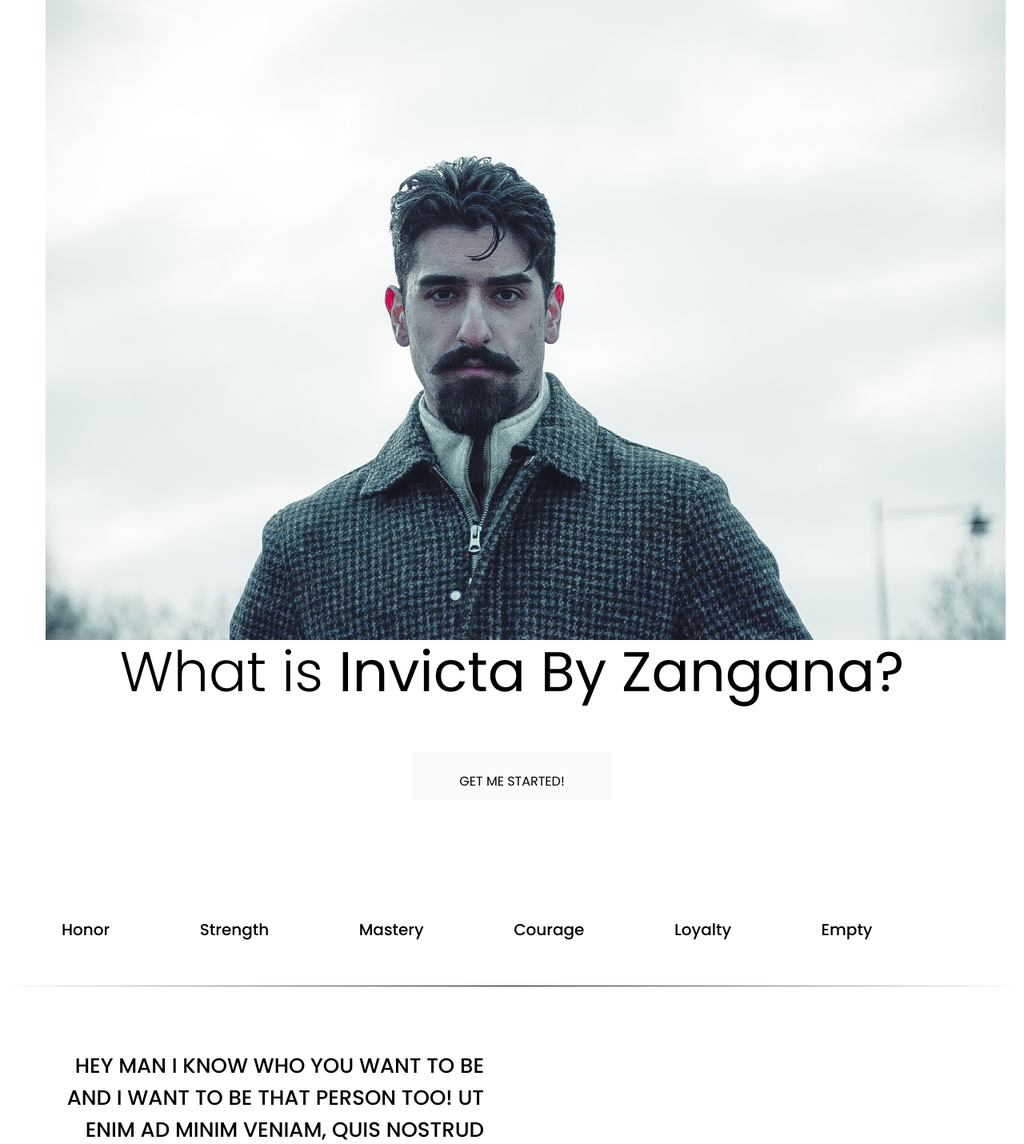
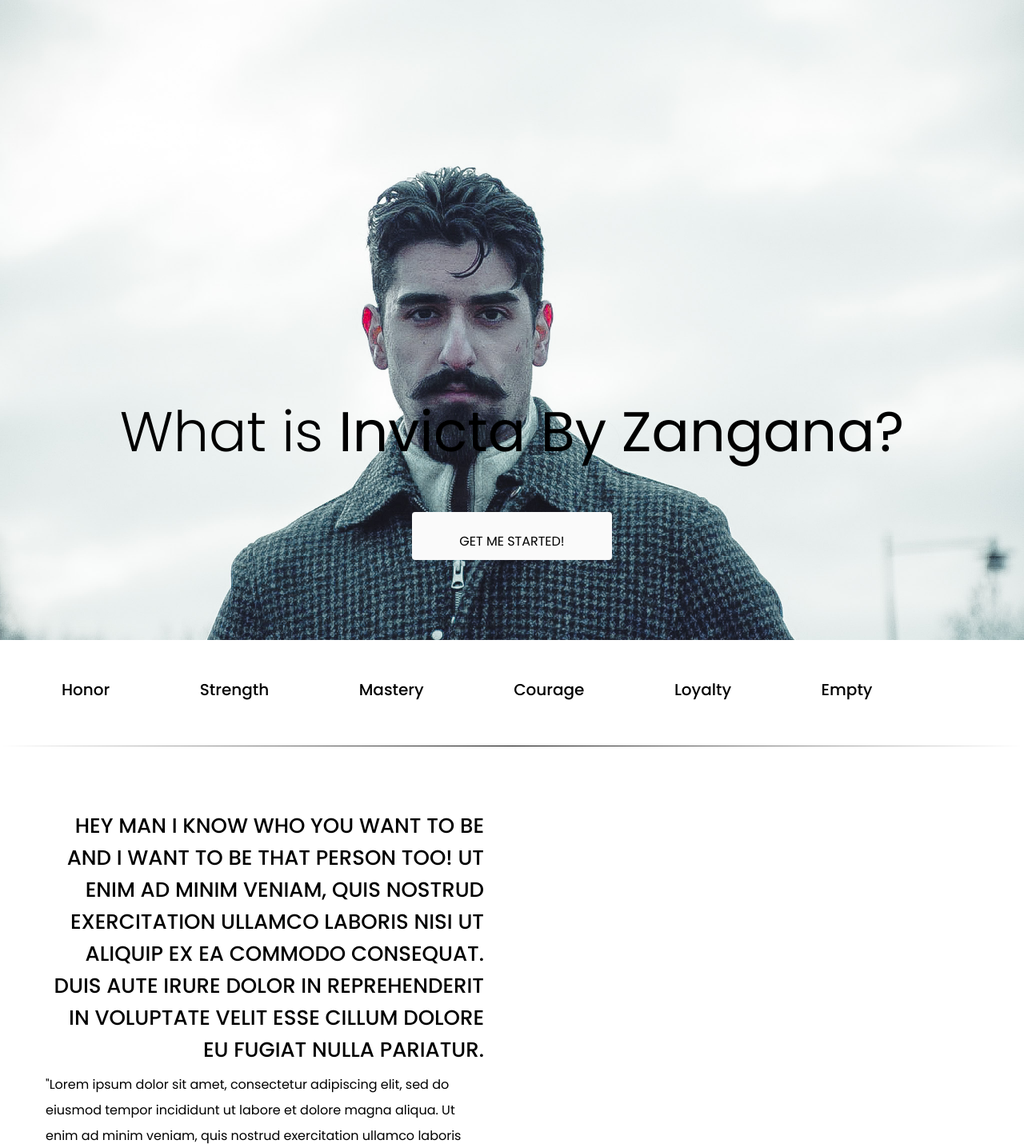
Before and after one commit to SanZangana/InvictaByZangana, a Django app: page / in a window 1280 px wide. Shown: the part 56-1486 px from the top of the page at 80% size. Run offline with Django 3.2, Linux system fonts and the light colour scheme.

Commit message:
Add img for '.banner'

```diff
--- a/static/css/style.css
+++ b/static/css/style.css
@@ -65,8 +65,9 @@ body{
     transition: ease-in-out 0.6s;
     transform: scale(1.2);
   }
-  .banner img {
+  .banner {
     height: 100vh;
+    background: url(../images/berg_img.jpg) no-repeat;
     background-size: cover;
     background-position: top;
     display: flex;
--- a/templates/home.html
+++ b/templates/home.html
@@ -6,7 +6,6 @@
 <section class="banner" data-scene>
     <div class="container-ny">
         <div class="text-ny">
-            <img src="{% static 'images/berg_img.jpg' %}" alt="">
             <h1 class="img_header">What is <strong>Invicta By Zangana?</strong></h1>
             <a href="#" class="btn">Get me started!</a>
         </div>
```
